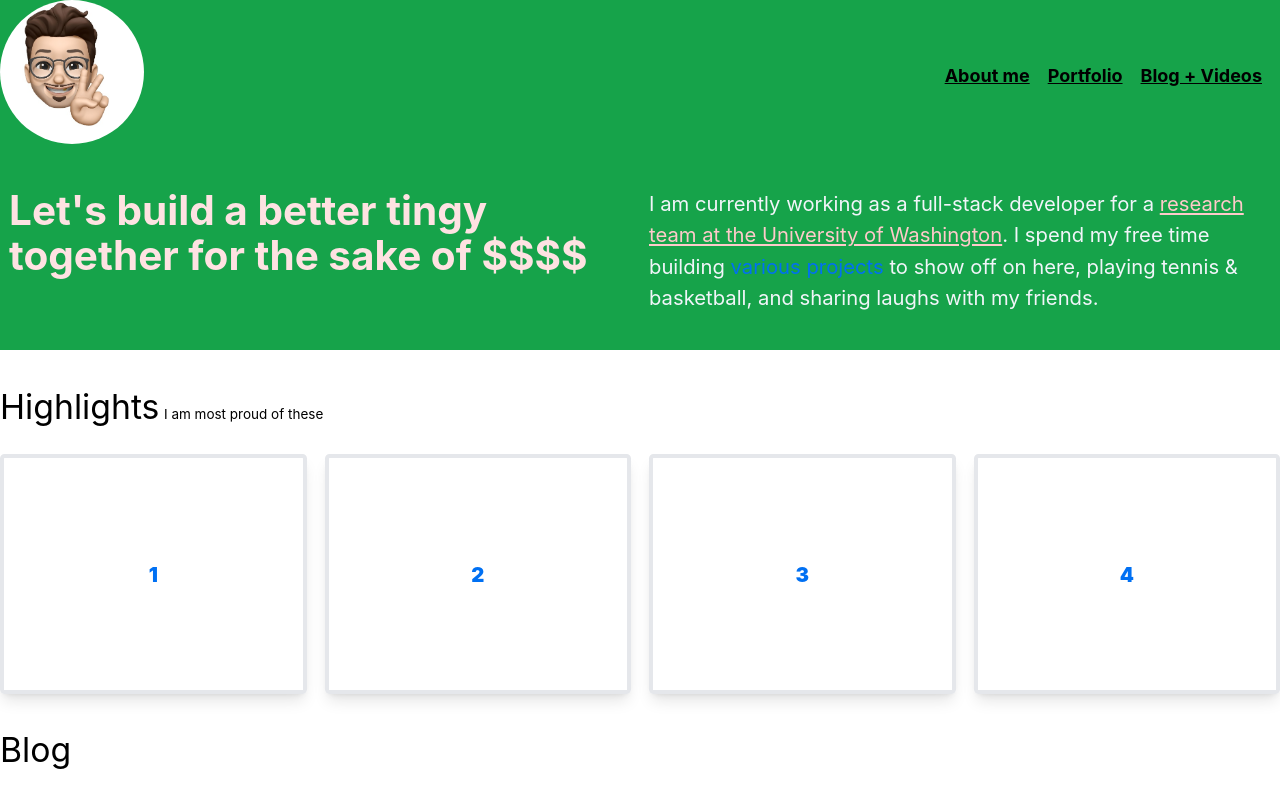
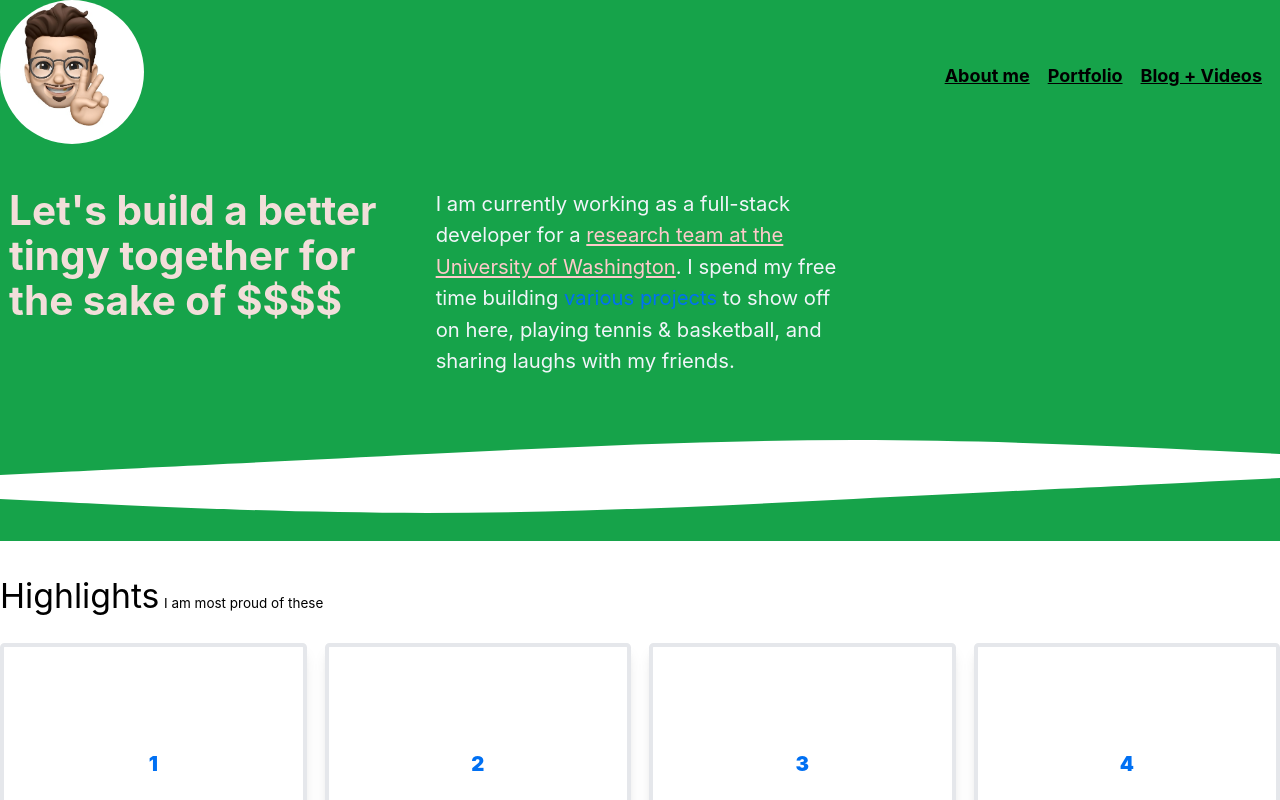
Before and after one commit to johnny2smooth/next-blog, a Next.js app: page / in a window 1280 px wide. Shown: the top 800 px of the page. Built offline with nearby package versions, Linux system fonts and the light colour scheme.

Commit message:
curve wired up with component. need to change + add a lot of the variables that are being used from code that got from excel websites by andy bell

```diff
--- /dev/null
+++ b/components/curve.js
@@ -0,0 +1,15 @@
+import utility from '../styles/utility.module.css';
+
+export default function Curve({ color }) {
+  return (
+    <svg
+      className={`${utility.curve} ${color}`}
+      preserveAspectRatio="none"
+      viewBox="0 0 1440 96"
+      fill="none"
+      xmlns="http://www.w3.org/2000/svg"
+    >
+      <path d="m0 96 80-5.3C160 85 320 75 480 64s320-21 480-21.3c160 .3 320 10.3 400 16l80 5.3V0H0v96Z" />
+    </svg>
+  );
+}
--- a/components/introduction.js
+++ b/components/introduction.js
@@ -1,5 +1,6 @@
 import Link from 'next/link';
 import layouts from '../styles/layouts.module.css';
+import Curve from './curve';
 
 export default function Introduction() {
   return (
@@ -23,6 +24,7 @@ export default function Introduction() {
         to show off on here, playing tennis & basketball, and sharing laughs
         with my friends.
       </p>
+      <Curve />
     </div>
   );
 }
--- a/pages/index.js
+++ b/pages/index.js
@@ -1,11 +1,13 @@
 import Head from 'next/head';
 import Layout, { siteTitle } from '../components/layout';
 import layouts from '../styles/layouts.module.css';
+import utility from '../styles/utility.module.css';
 import { getSortedPostsData } from '../lib/posts';
 import Link from 'next/link';
 import Date from '../components/date';
 import Highlights from '../components/highlights';
 import Introduction from '../components/introduction';
+import Curve from '../components/curve';
 
 export async function getStaticProps() {
   const allPostsData = getSortedPostsData();
@@ -22,11 +24,14 @@ export default function Home({ allPostsData }) {
       <Head>
         <title>{siteTitle}</title>
       </Head>
-      <section>
+      <section className={utility.section}>
         <Introduction />
+        <Curve color="fill-green-600" />
       </section>
-      <section>
+      <section className={utility.section}>
+        <Curve color="fill-green-600" />
         <Highlights />
+        <Curve color="fill-green-600" />
       </section>
       <section className={`${layouts.stack}`}>
         <h2 className={`text-3xl`}>Blog</h2>
--- a/styles/layouts.module.css
+++ b/styles/layouts.module.css
@@ -33,6 +33,84 @@
   flex-basis: calc((30rem - 100%) * 999);
 }
 
+/* AUTO GRID
+Related Every Layout: https://every-layout.dev/layouts/grid/
+More info on the flexible nature: https://piccalil.li/tutorial/create-a-responsive-grid-layout-with-no-media-queries-using-css-grid/
+A flexible layout that will create an auto-fill grid with
+configurable grid item sizes
+
+CUSTOM PROPERTIES AND CONFIGURATION
+--gutter (var(--space-s-m)): This defines the space
+between each item.
+
+--grid-min-item-size (14rem): How large each item should be
+ideally, as a minimum.
+
+--grid-placement (auto-fill): Set either auto-fit or auto-fill
+to change how empty grid tracks are handled */
+.grid {
+  display: grid;
+  grid-template-columns: repeat(
+    var(--grid-placement, auto-fill),
+    minmax(var(--grid-min-item-size, 16rem), 1fr)
+  );
+  gap: var(--gutter, var(--space-s-l));
+}
+
+.grid[data-rows='masonry'] {
+  grid-template-rows: masonry;
+  align-items: start;
+}
+
+.grid[data-layout='50-50'] {
+  --grid-placement: auto-fit;
+  --grid-min-item-size: clamp(16rem, 50vw, 26rem);
+}
+
+/*
+SIDEBAR
+More info: https://every-layout.dev/layouts/sidebar/
+A layout that allows you to have a flexible main content area
+and a "fixed" width sidebar that sits on the left or right.
+If there is not enough viewport space to fit both the sidebar
+width *and* the main content minimum width, they will stack
+on top of each other
+
+CUSTOM PROPERTIES AND CONFIGURATION
+--gutter (var(--space-size-1)): This defines the space
+between the sidebar and main content.
+
+--sidebar-target-width (20rem): How large the sidebar should be
+
+--sidebar-content-min-width(50%): The minimum size of the main content area
+
+EXCEPTIONS
+.sidebar[data-direction='rtl']: flips the sidebar to be on the right
+*/
+.sidebar {
+  display: flex;
+  flex-wrap: wrap;
+  gap: var(--gutter, var(--space-s-l));
+}
+
+.sidebar > :first-child {
+  flex-basis: var(--sidebar-target-width, 20rem);
+  flex-grow: 1;
+}
+
+.sidebar > :last-child {
+  flex-basis: 0;
+  flex-grow: 999;
+  min-width: var(--sidebar-content-min-width, 50%);
+}
+
+/*
+A flipped version where the sidebar is on the right
+*/
+.sidebar[data-direction='rtl'] {
+  flex-direction: row-reverse;
+}
+
 .switcher > :nth-last-child(n + 5),
 .switcher > :nth-last-child(n + 5) ~ * {
   flex-basis: 100%;
--- /dev/null
+++ b/styles/utility.module.css
@@ -0,0 +1,63 @@
+.curve {
+  display: block;
+  height: 3.5em;
+  width: 100%;
+}
+
+.section > .curve {
+  transform: translateY(-2px);
+}
+
+.section > .curve:first-child {
+  transform: rotate(180deg) translateY(-1px);
+}
+
+.section__inner {
+  background: var(--spot-color, var(--color-dark));
+  color: var(--color-light);
+}
+
+.section blockquote {
+  font-weight: 700;
+  line-height: 1;
+  font-size: var(--size-step-4);
+  letter-spacing: var(--tracking-s);
+}
+
+.section :is(h1, h2, h3, blockquote) {
+  opacity: 95%;
+}
+
+/**
+ * WRAPPER
+ * Sets a max width, adds a consistent gutter and horizontally
+ * centers the contents
+ * Info: https://piccalil.li/quick-tip/use-css-clamp-to-create-a-more-flexible-wrapper-utility/
+ */
+.wrapper {
+  max-width: var(--wrapper-max-width, 85rem);
+  margin-left: auto;
+  margin-right: auto;
+  padding-left: var(--gutter);
+  padding-right: var(--gutter);
+  position: relative;
+}
+
+/**
+ * REGION
+ * Add consistent vertical padding to create regions of content
+ * Can either be configured by setting --region-space or use a default from the space scale
+ */
+.region {
+  padding-top: var(--region-space, var(--space-l-2xl));
+  padding-bottom: var(--region-space, var(--space-l-2xl));
+}
+
+/*
+FLOW UTILITY
+Like the Every Layout stack: https://every-layout.dev/layouts/stack/
+Info about this implementation: https://piccalil.li/quick-tip/flow-utility/
+*/
+.flow > * + * {
+  margin-top: var(--flow-space, 1em);
+}
```
Also changed, not shown: components/layout.js (+1 -9 lines).
